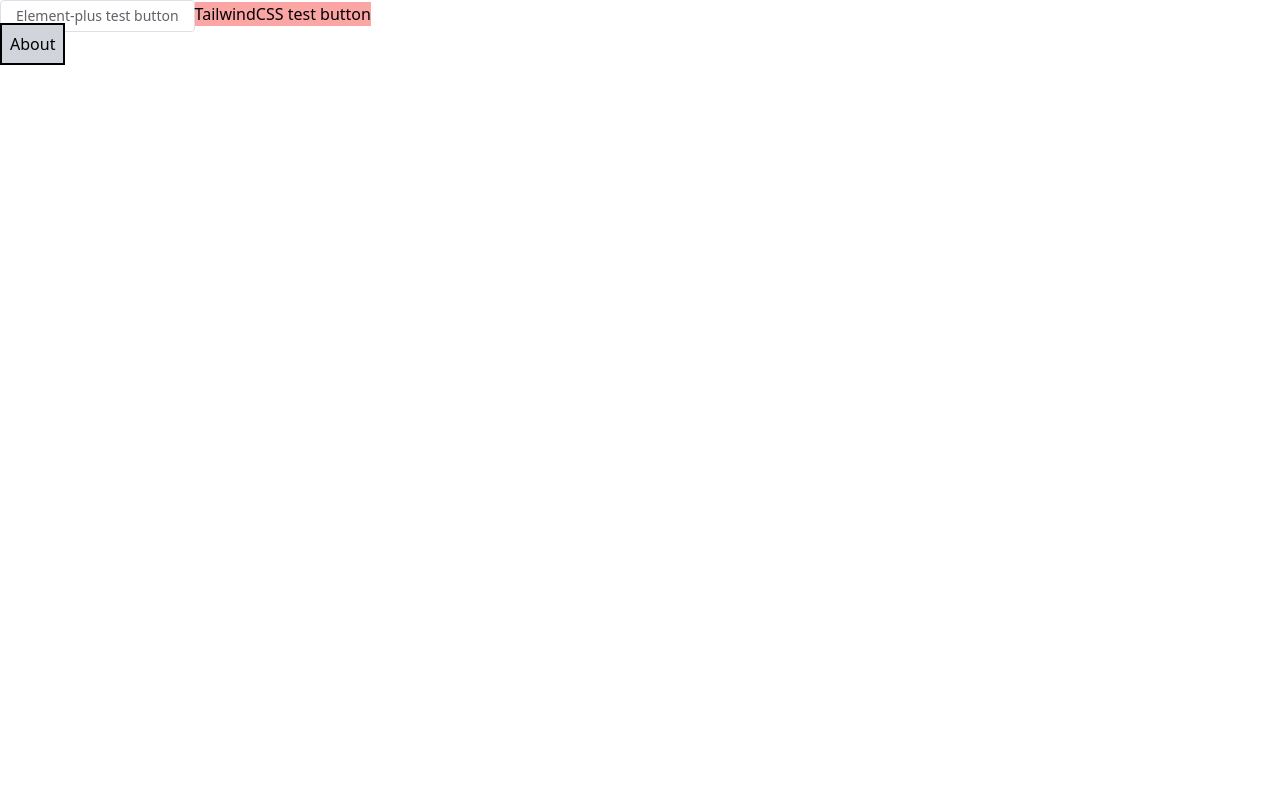
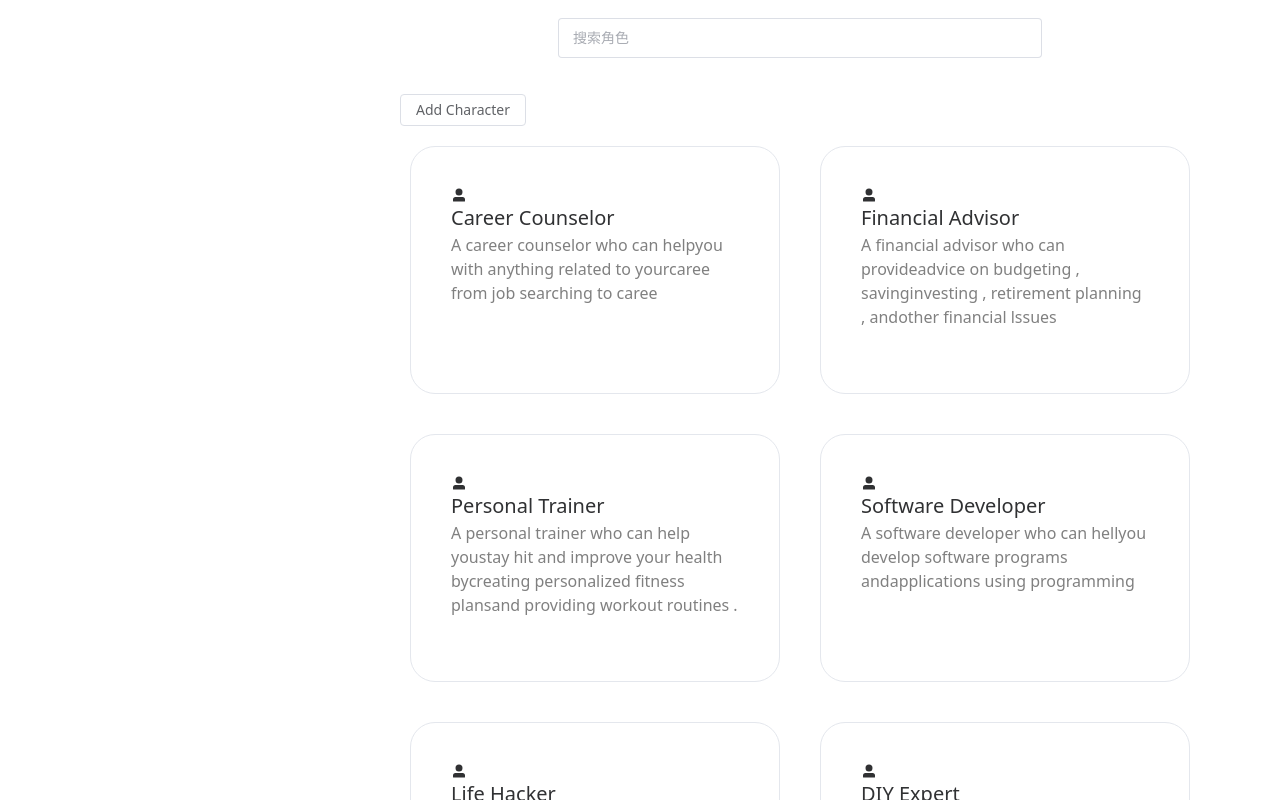
Before and after one commit to yacw-team/yacw-frontend, a Vue app: page / in a window 1280 px wide. Shown: the top 800 px of the page. Built offline with nearby package versions, Linux system fonts and the light colour scheme.

Commit message:
add new component

```diff
--- a/package.json
+++ b/package.json
@@ -13,6 +13,7 @@
     "format": "prettier --write src/"
   },
   "dependencies": {
+    "@element-plus/icons-vue": "^2.1.0",
     "dexie": "^3.2.3",
     "element-plus": "^2.3.4",
     "vue": "^3.2.47",
--- a/src/App.vue
+++ b/src/App.vue
@@ -1,8 +1,10 @@
 <script setup lang="ts">
 import { RouterView } from "vue-router";
+
 </script>
 
 <template>
   <RouterView />
-  <RouterLink to="/about" class="p-2 bg-gray-300 border-black border-2">About</RouterLink>
+  <!-- <RouterLink to="/about" class="p-2 bg-gray-300 border-black border-2">About</RouterLink> -->
+
 </template>
--- /dev/null
+++ b/src/components/AIcharacter.vue
@@ -0,0 +1,141 @@
+<template>
+  <div style="width:1200px;
+  padding-left:400px;">
+    <el-button type="text" icon="el-icon-close" class="close-btn" @click="$emit('close')"></el-button>
+   <div style="width:800px;
+   padding:10px 150px ;
+   "
+   >
+   <el-form label-position="top">
+      <el-form-item >
+        <el-input v-model="searchText" @input="handleSearch"
+        class="w-50 m-2"
+        placeholder="搜索角色"
+       size="large"
+       clearable ></el-input>
+      </el-form-item>
+    </el-form>
+    </div>
+    <el-button  @click="createCharacter">Add Character</el-button>
+    <el-row :gutter="20">
+      <el-col style="padding:20px 20px  ;" :span="12" v-for="(character, index) in filteredCharacters" :key="index">
+        <el-card  shadow="hover" style="padding: 20px; border-radius:25px; ">
+        <UserFilled style="width: 1em; height: 1em; margin-right: 8px" />
+          <div style="height: 150px; overflow-y: auto;">
+            <h3>{{ character.name }}</h3>
+            <p>{{ character.introduction }}</p>
+          </div>
+        </el-card>
+      </el-col>
+    </el-row>
+    <br>
+
+  </div>
+</template>
+
+<script>
+import { ref } from 'vue';
+import { ElRow, ElCol, ElCard, ElButton, ElForm, ElFormItem, ElInput } from 'element-plus';
+
+export default {
+  data()
+  {
+      return {componentname: 'AIcharacter',}
+  } ,
+  components: {
+    ElRow,
+    ElCol,
+    ElCard,
+    ElButton,
+    ElForm,
+    ElFormItem,
+    ElInput
+  },
+  props: {
+    characters: {
+      type: Array,
+      required: true,
+      default() {
+        return [
+          {
+            name: 'Career Counselor',
+            introduction: 'A career counselor who can helpyou with anything related to yourcaree from job searching to caree',
+
+          },
+          {
+            name: 'Financial Advisor',
+            introduction: 'A financial advisor who can provideadvice on budgeting , savinginvesting , retirement planning , andother financial lssues',
+
+          },
+          {
+            name: 'Personal Trainer',
+            introduction: 'A personal trainer who can help youstay hit and improve your health bycreating personalized fitness plansand providing workout routines .',
+
+          },
+          {
+              name:'Software Developer',
+              introduction:'A software developer who can hellyou develop software programs andapplications using programming',
+
+          },
+          {
+              name:'Life Hacker',
+              introduction:'A life hacker who can provideuseful tips and tricks to help youoptimize your daily routines , savetime , and increase productivity',
+
+          },
+          {
+              name:' DIY Expert',
+              introduction:'A DIY expert who can proadvice and guidance on doyourself projects , such asand craltin',
+
+          },
+          {
+              name:'Mindfulness Coach',
+              introduction:'A mindfulness coach who canguide you through meditation andrelaxation techniques to help youfocus on the present moment andreduce stress and anxiety .',
+
+          },
+          {
+              name:'Journalist',
+              introduction:'A journalist who can research andreport on newsworthy events ,conduct interiews and write newsarticles and stories',
+
+          }
+        ];
+      }
+    }
+  },
+  setup(props) {
+    const searchText = ref('');
+    const filteredCharacters = ref(props.characters);
+
+    function handleSearch() {
+      filteredCharacters.value = props.characters.filter(character => character.name.toLowerCase().includes(searchText.value.toLowerCase()));
+    }
+
+    function createCharacter() {
+      // 这里可以使用API调用或其他方式实现创建角色的逻辑
+      console.log('创建角色');
+    }
+
+    return {
+      searchText,
+      filteredCharacters,
+      handleSearch,
+      createCharacter
+    };
+  }
+};
+</script>
+
+<style scoped>
+.close-btn {
+  position: absolute;
+  top: 10px;
+  right: 10px;
+}
+h3
+{
+    font-size:20px;
+    font-style:bold;
+}
+p{
+    color:grey;
+}
+</style>
--- a/src/main.ts
+++ b/src/main.ts
@@ -1,7 +1,7 @@
 import { createApp } from "vue";
 import App from "./App.vue";
 import router from "./router";
-
+import * as ElementPlusIconsVue from '@element-plus/icons-vue'
 import "./style.css";
 
 const app = createApp(App);
@@ -9,3 +9,6 @@ const app = createApp(App);
 app.use(router);
 
 app.mount("#app");
+for (const [key, component] of Object.entries(ElementPlusIconsVue)) {
+  app.component(key, component)
+}
--- a/src/views/HomeView.vue
+++ b/src/views/HomeView.vue
@@ -1,9 +1,11 @@
 <script setup lang="ts">
-import HelloWorld from "../components/HelloWorld.vue";
+// import HelloWorld from "../components/HelloWorld.vue";
+import AIcharacter from "../components/AIcharacter.vue"
 </script>
 
 <template>
   <main>
-    <HelloWorld />
+    <!-- <HelloWorld /> -->
+    <AIcharacter />
   </main>
 </template>
```
Also changed, not shown: components.d.ts (+8 -7 lines), 2 other files (tests, documents, lock files or other folders).
